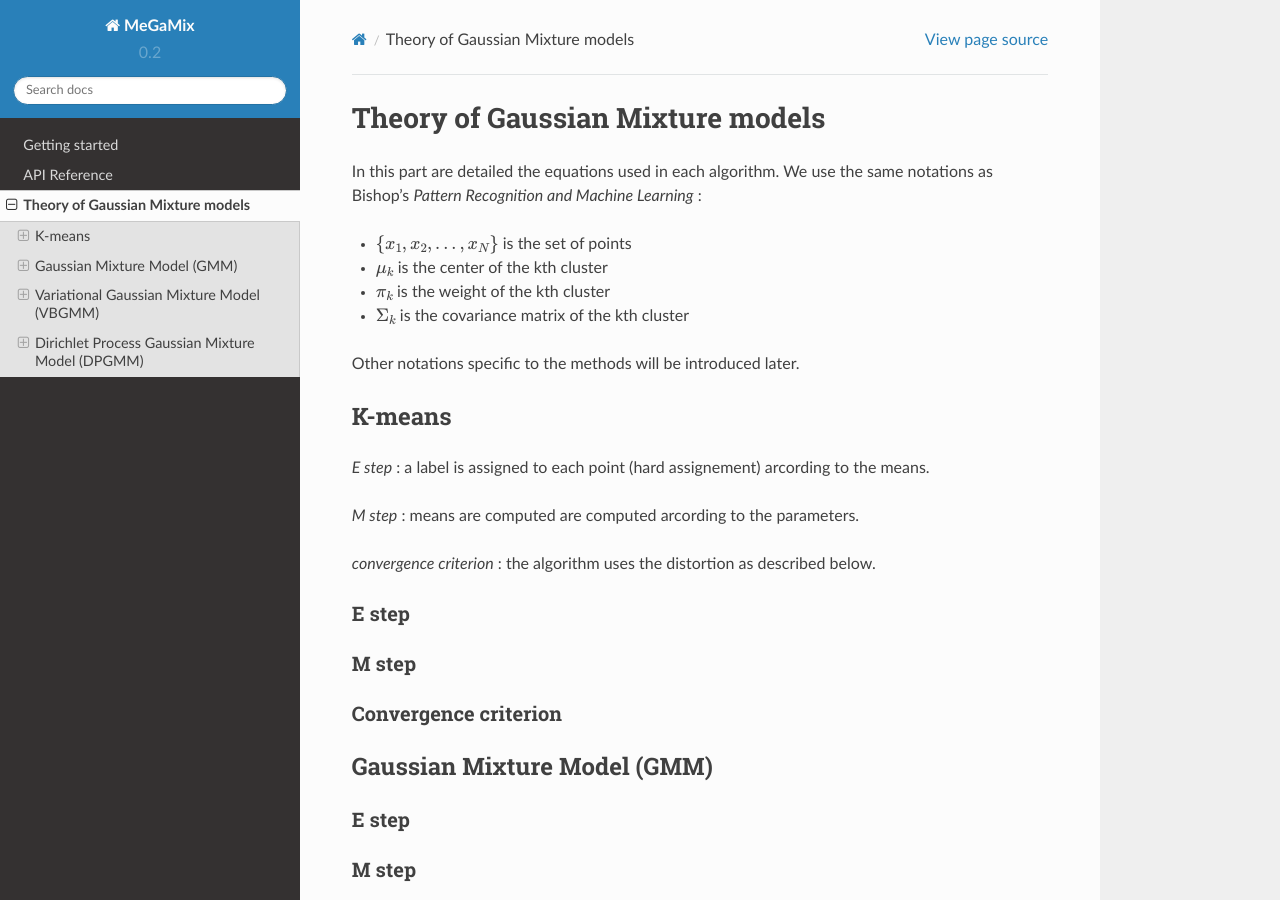
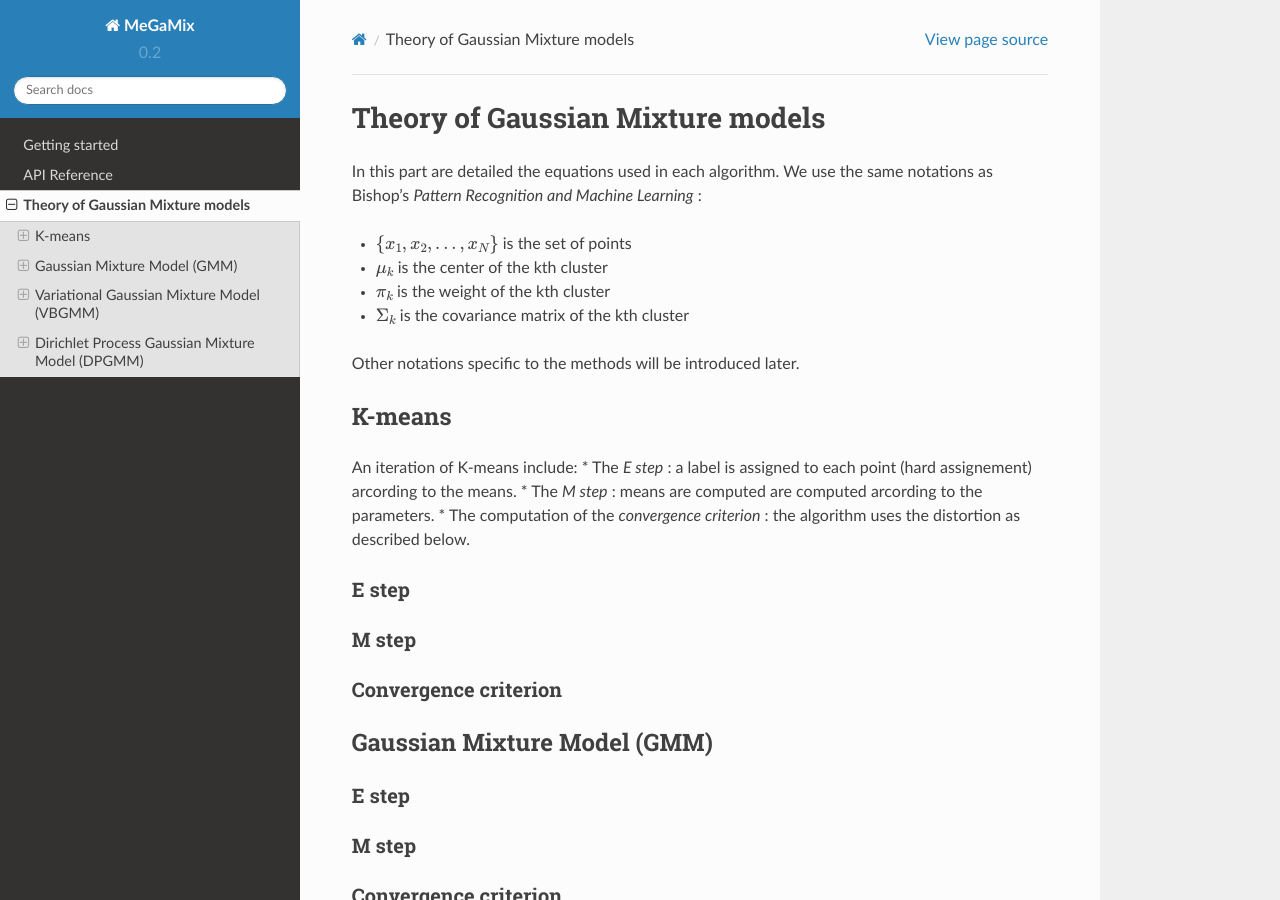
Before and after one commit to 14thibea/megamix, a Sphinx documentation site: the page built from doc/technical_doc.rst, in a window 1280 px wide and 900 px high. Built offline with Sphinx 7.4.7 and the Read the Docs theme 2.0.0, drawn with Linux system fonts in a browser that asks for light colours; formulas are drawn with MathJax 3.

Commit message:
introduction kmeans

```diff
--- a/doc/technical_doc.rst
+++ b/doc/technical_doc.rst
@@ -14,11 +14,10 @@
 K-means
 -------
 
-*E step* : a label is assigned to each point (hard assignement) arcording to the means.
-
-*M step* : means are computed are computed arcording to the parameters.
-
-*convergence criterion* : the algorithm uses the distortion as described below.
+An iteration of K-means include:
+* The *E step* : a label is assigned to each point (hard assignement) arcording to the means.
+* The *M step* : means are computed are computed arcording to the parameters.
+* The computation of the *convergence criterion* : the algorithm uses the distortion as described below.
 
 E step
 ******
```
